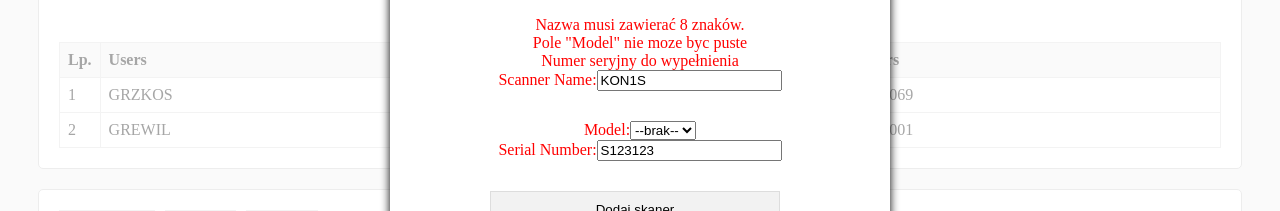
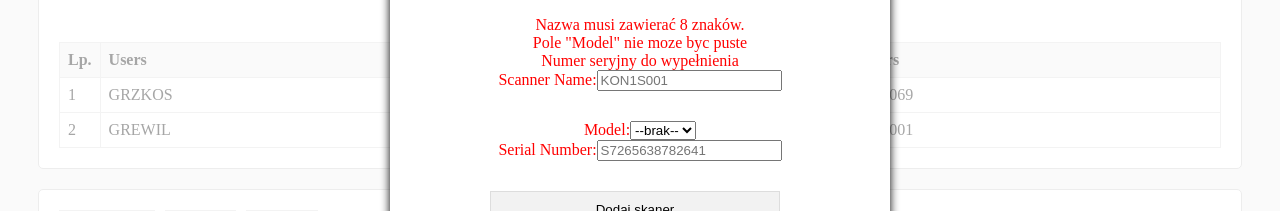
Before and after one commit to ErykFryderyk/equipment-management, a Vue app: page / in a window 1280 px wide. Both pictures are taken after a click on the button "Dodaj skaner". Shown: the part 211-422 px from the top of the page. Built offline with nearby package versions, Linux system fonts and the light colour scheme.

Commit message:
changed values for validation

```diff
--- a/src/components/addNewScanner.vue
+++ b/src/components/addNewScanner.vue
@@ -34,9 +34,9 @@ export default {
   data() {
     return {
       scanner: {
-        scannerName: 'KON1S',
+        scannerName: '',
         model: '',
-        serialNumber: 'S123123',
+        serialNumber: '',
       },
       nameValid: false,
       modelValid: false,
@@ -48,7 +48,7 @@ export default {
       this.nameValid = newVal.length === 8;
     },
     'scanner.model': function (newVal) {
-      this.modelValid = newVal.lenght != '';
+      this.modelValid = newVal.lenght !== 0;
     },
     'scanner.serialNumber': function (newVal) {
       this.serialValid = newVal.length >= 12;
```
